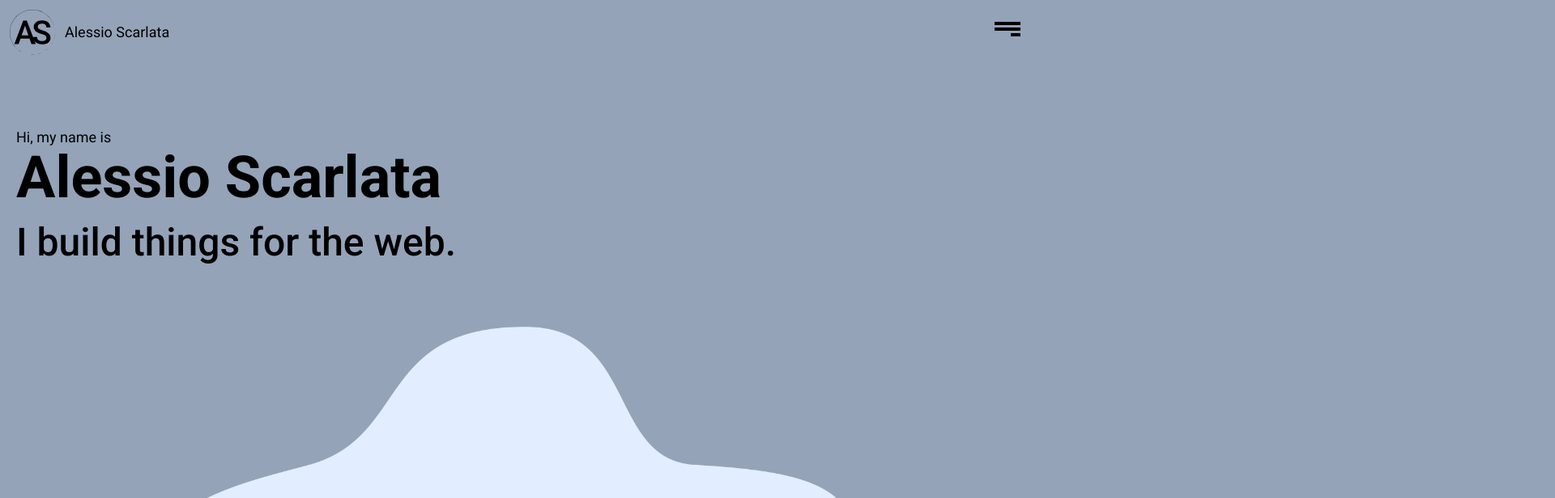
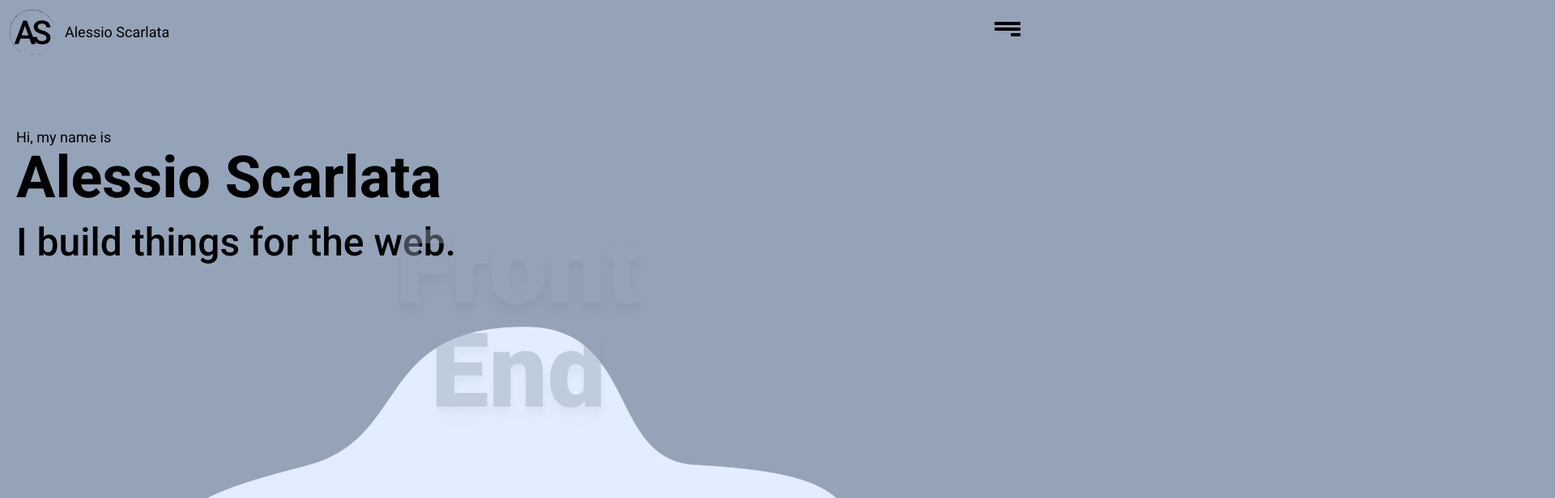
Before and after one commit to xScafu/portfolio-site-react, a React (Vite) app: page / in a window 1280 px wide. Shown: the top 616 px of the page at 81% size, 1920 px wide, since content can reach past the window. Built offline with nearby package versions, Linux system fonts and the light colour scheme.

Commit message:
backgrounf test unfinished

```diff
--- a/src/App.jsx
+++ b/src/App.jsx
@@ -1,13 +1,16 @@
+import BackgroundText from "./components/BackgroundText";
 import Navbar from "./components/Navbar";
 import Presentation from "./components/Presentation";
 import Footer from "./components/Footer";
 import { Divider } from "@mui/material";
+import zIndex from "@mui/material/styles/zIndex";
 
 function App() {
   return (
     <>
       <Navbar />
       <Presentation />
+      <BackgroundText />
       <div className="mt-5">
         <Divider>
           <h3>Check my socials</h3>
--- /dev/null
+++ b/src/components/BackgroundText.jsx
@@ -0,0 +1,10 @@
+export default function BackgroundText() {
+  return (
+    <div className="opacity-45 absolute -inset-1/2 top-1/3">
+      <h1 className="text-9xl font-sans font-extrabold text-slate-400 text-nowrap text-center drop-shadow-xl select-none">
+        Front <br />
+        End
+      </h1>
+    </div>
+  );
+}
```
